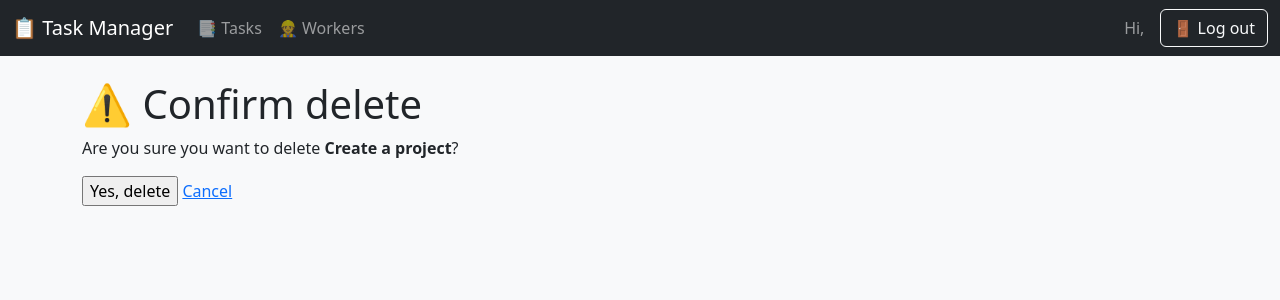
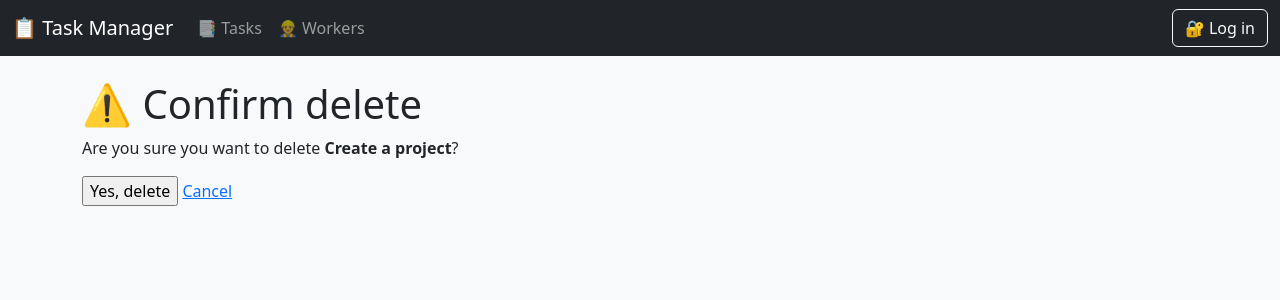
Before and after one commit to DrGregoryHouse4676/task-manager, a Django app: page /tasks/1/delete/ in a window 1280 px wide. Shown: the top 300 px of the page. Run offline with Django 5.2, Linux system fonts and the light colour scheme; data comes from the database, SQL or seed files in the repository.

Commit message:
delete logout for page login

```diff
--- a/taskhub/settings/base.py
+++ b/taskhub/settings/base.py
@@ -2,6 +2,7 @@
 from pathlib import Path
 import os
 
+from django.urls import reverse_lazy
 from dotenv import load_dotenv
 
 
@@ -96,6 +97,6 @@ LOGIN_REDIRECT_URL = "/"
 
 STATICFILES_STORAGE = "whitenoise.storage.CompressedManifestStaticFilesStorage"
 
-LOGOUT_REDIRECT_URL = "/"
+LOGOUT_REDIRECT_URL = reverse_lazy("login")
 
 STATICFILES_DIRS = [BASE_DIR / "static"]
--- a/taskhub/urls.py
+++ b/taskhub/urls.py
@@ -15,6 +15,7 @@ Including another URLconf
     2. Add a URL to urlpatterns:  path('blog/', include('blog.urls'))
 """
 from django.contrib import admin
+from django.contrib.auth.views import LogoutView
 from django.urls import path, include
 from django.http import HttpResponse
 from django.shortcuts import redirect
@@ -26,6 +27,7 @@ def health(_request):
 
 urlpatterns = [
     path("admin/", admin.site.urls),
+    path("accounts/logout", LogoutView.as_view(next_page="login"), name="logout"),
     path("accounts/", include("django.contrib.auth.urls")),
     path("", include(("task_manager.urls", "task_manager"), namespace="task_manager")),
     path("health/", health),
--- a/templates/base.html
+++ b/templates/base.html
@@ -19,8 +19,16 @@
           <a class="nav-link" href="{% url 'task_manager:worker-list' %}">👷 Workers</a>
         </li>
       </ul>
-      <span class="navbar-text me-3">Hi, {{ user.username }}</span>
-      <a href="{% url 'logout' %}" class="btn btn-outline-light">🚪 Log out</a>
+      {% if user.is_authenticated %}
+        <span class="navbar-text me-3">Hi, {{ user.get_username }}</span>
+        {% if request.resolver_match.url_name != 'login' %}
+          <a href="{% url 'logout' %}?next={% url 'login' %}" class="btn btn-outline-light">🚪 Log out</a>
+        {% endif %}
+      {% else %}
+        {% if request.resolver_match.url_name != 'login' %}
+          <a href="{% url 'login' %}" class="btn btn-outline-light">🔐 Log in</a>
+        {% endif %}
+      {% endif %}
     </div>
   </div>
 </nav>
```
